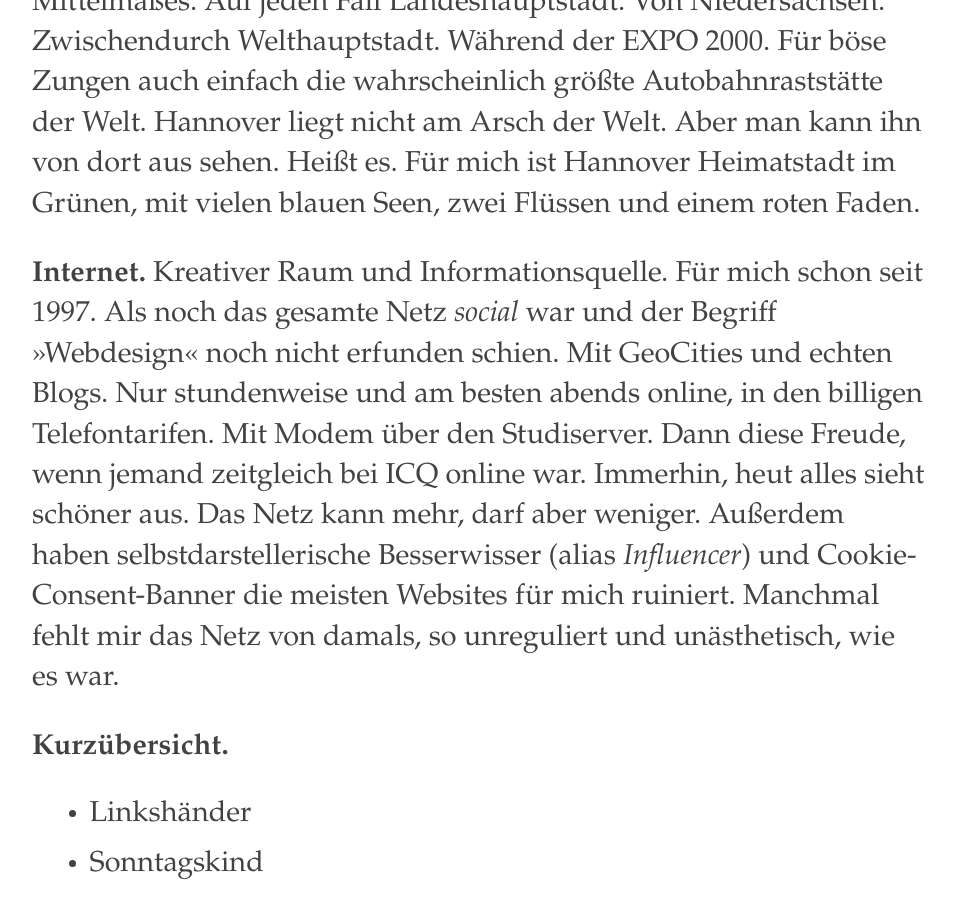
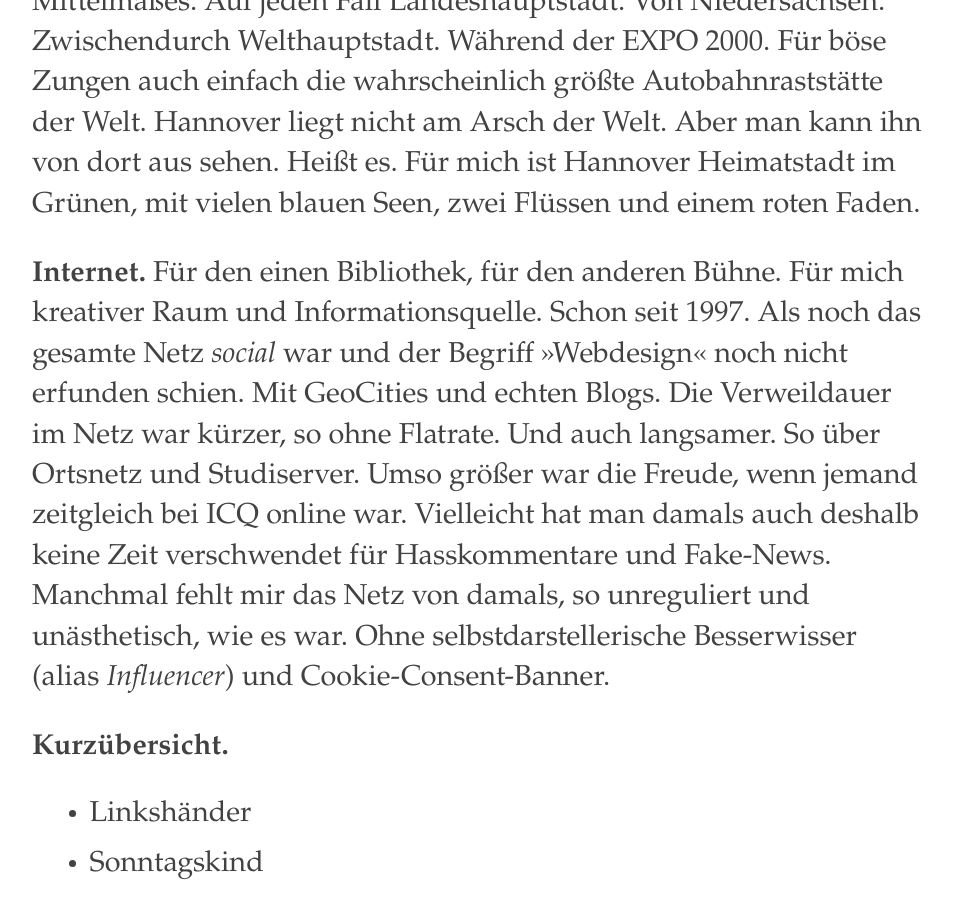
Before and after one commit to marc2o/marc2o.github.io, a Jekyll site: the page built from about.md, in a window 1280 px wide and 900 px high, scrolled down 1334 px. Shown: the whole window, without its empty margins (160-1115 px from the left). Built offline with Jekyll 4.4.1, drawn with Linux system fonts in a browser that asks for light colours.

Commit message:
Update about.md

```diff
--- a/about.md
+++ b/about.md
@@ -14,7 +14,7 @@
 Dieses Kleinod niedersächsischer Tristesse an der Leine. Einst neunte Kur, dann Königreich. Angeblich Hauptstadt des Mittelmaßes. Auf jeden Fall Landeshauptstadt. Von Niedersachsen. Zwischendurch Welthauptstadt. Während der EXPO 2000. Für böse Zungen auch einfach die wahrscheinlich größte Autobahnraststätte der Welt. Hannover liegt nicht am Arsch der Welt. Aber man kann ihn von dort aus sehen. Heißt es. Für mich ist Hannover Heimatstadt im Grünen, mit vielen blauen Seen, zwei Flüssen und einem roten Faden.
 
 **Internet.**
-Kreativer Raum und Informationsquelle. Für mich schon seit 1997. Als noch das gesamte Netz _social_ war und der Begriff »Webdesign« noch nicht erfunden schien. Mit GeoCities und echten Blogs. Nur stundenweise und am besten abends online, in den billigen Telefontarifen. Mit Modem über den Studiserver. Dann diese Freude, wenn jemand zeitgleich bei ICQ online war. Immerhin, heut alles sieht schöner aus. Das Netz kann mehr, darf aber weniger. Außerdem haben selbst&shy;darsteller&shy;ische Besserwisser (alias _Influencer_) und Cookie-Consent-Banner die meisten Websites für mich ruiniert. Manchmal fehlt mir das Netz von damals, so unreguliert und unästhetisch, wie es war.
+Für den einen Bibliothek, für den anderen Bühne. Für mich kreativer Raum und Informationsquelle. Schon seit 1997. Als noch das gesamte Netz _social_ war und der Begriff »Webdesign« noch nicht erfunden schien. Mit GeoCities und echten Blogs. Die Verweildauer im Netz war kürzer, so ohne Flatrate. Und auch langsamer. So über Ortsnetz und Studiserver. Umso größer war die Freude, wenn jemand zeitgleich bei ICQ online war. Vielleicht hat man damals auch deshalb keine Zeit verschwendet für Hasskommentare und Fake-News. Manchmal fehlt mir das Netz von damals, so unreguliert und unästhetisch, wie es war. Ohne selbst&shy;darsteller&shy;ische Besserwisser (alias _Influencer_) und Cookie-Consent-Banner.
 
 **Kurzübersicht.**
 
```
